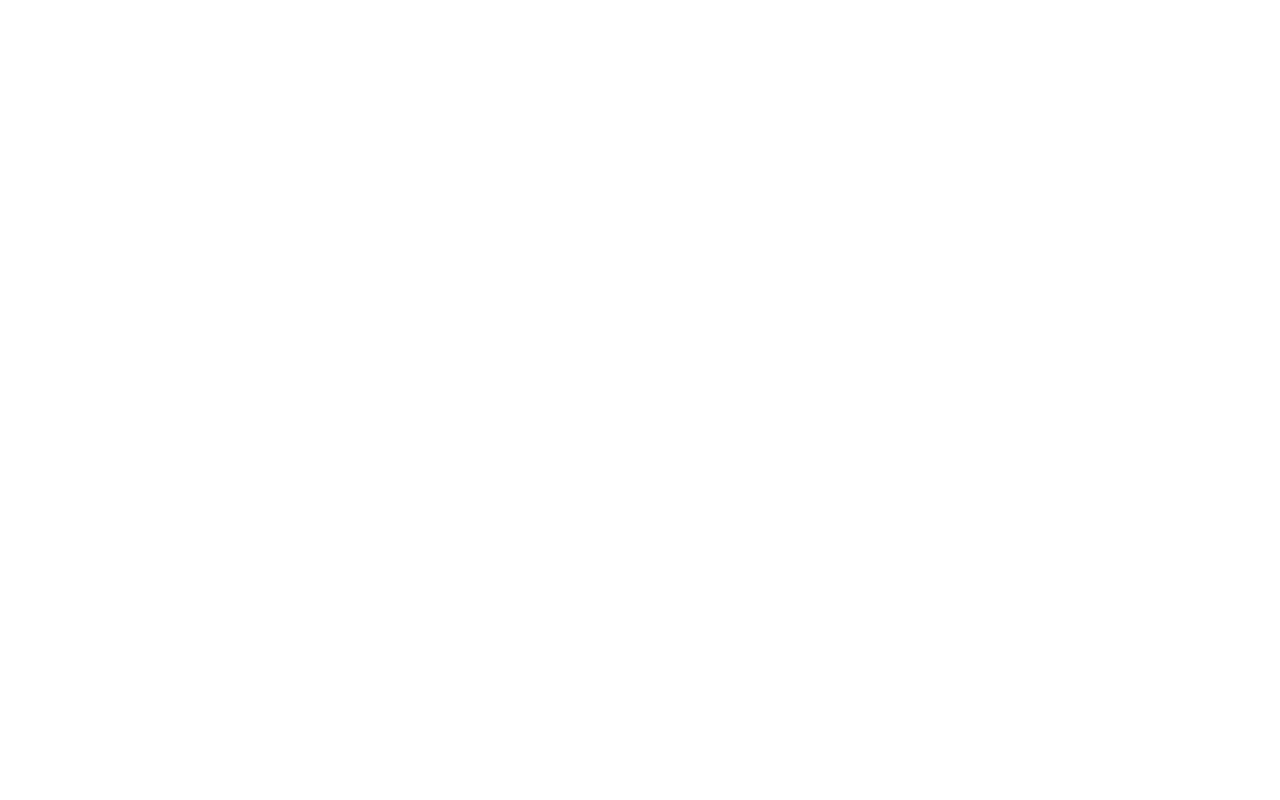
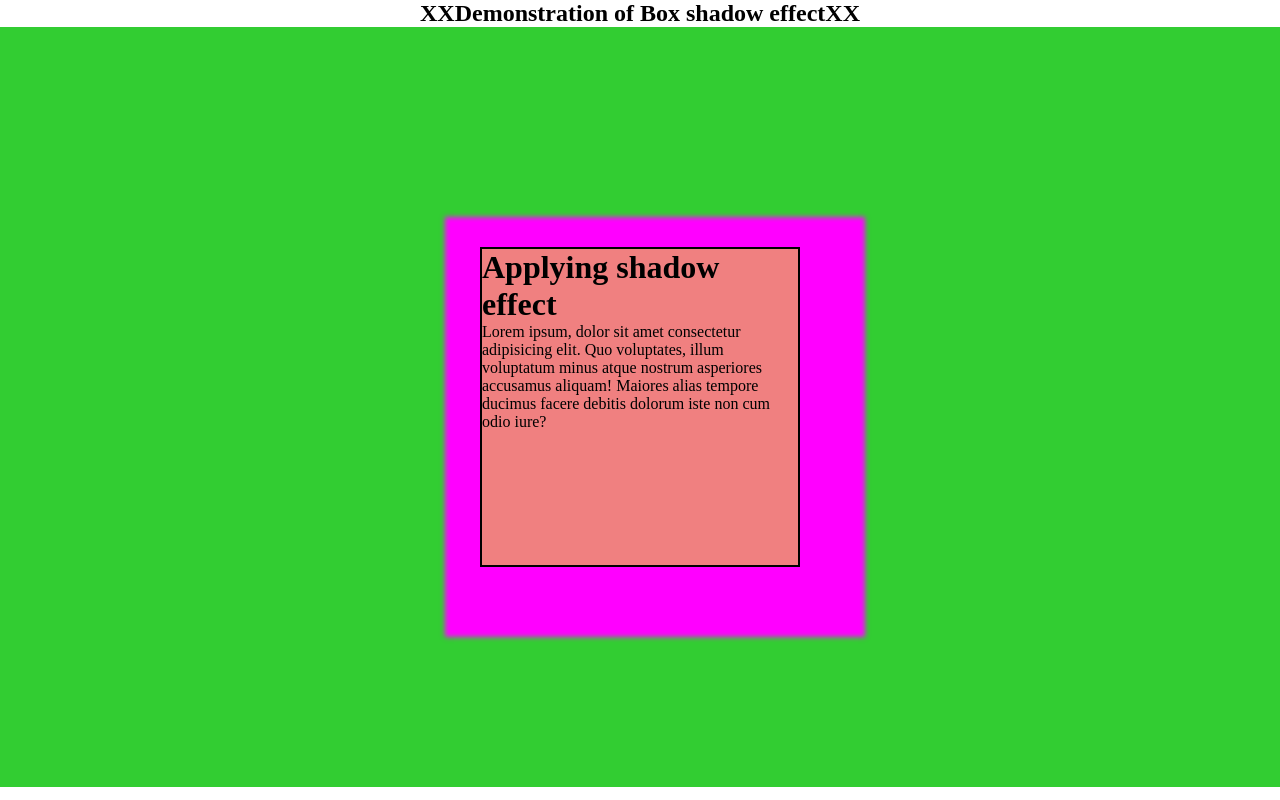
Before and after one commit to sarabjitsinha/My-Repository, a plain HTML site: page index.html in a window 1280 px wide. Drawn offline with Linux system fonts and the light colour scheme.

Commit message:
Adding shadow effect

```diff
--- a/index.html
+++ b/index.html
@@ -3,9 +3,16 @@
 <head>
     <meta charset="UTF-8">
     <meta name="viewport" content="width=device-width, initial-scale=1.0">
+    <link rel="stylesheet" href="style.css">
     <title>Working on shadow effect</title>
 </head>
 <body>
-
+    <h2>Demonstration of Box shadow effect</h2>
+    <div class="container">
+        <div class="box">
+            <h1>Applying shadow effect</h1>
+            <p>Lorem ipsum, dolor sit amet consectetur adipisicing elit. Quo voluptates, illum voluptatum minus atque nostrum asperiores accusamus aliquam! Maiores alias tempore ducimus facere debitis dolorum iste non cum odio iure?</p>
+        </div>
+    </div>
 </body>
 </html>
--- a/style.css
+++ b/style.css
@@ -0,0 +1,40 @@
+*{
+    padding: 0;
+    margin: 0;
+    box-sizing: border-box;
+}
+
+
+:root{
+    --height:100vh;
+    --width:100vw;
+}
+
+.container{
+    height: calc(var(--height)*.95);
+    width: var(--width);
+    background-color: limegreen;
+    display: flex;
+    justify-content: center;
+    align-items: center;
+}
+
+.box{
+    height: calc(var(--height)*0.40);
+    width: calc(var(--width)*0.25);
+    background-color: lightcoral;
+    border: 2px solid black;
+    box-shadow: 15px 20px 5px 50px magenta;
+}
+
+h2::before{
+    content:"XX";
+}
+
+h2::after{
+    content: "XX";
+}
+
+h2{
+    text-align: center;
+}
```
